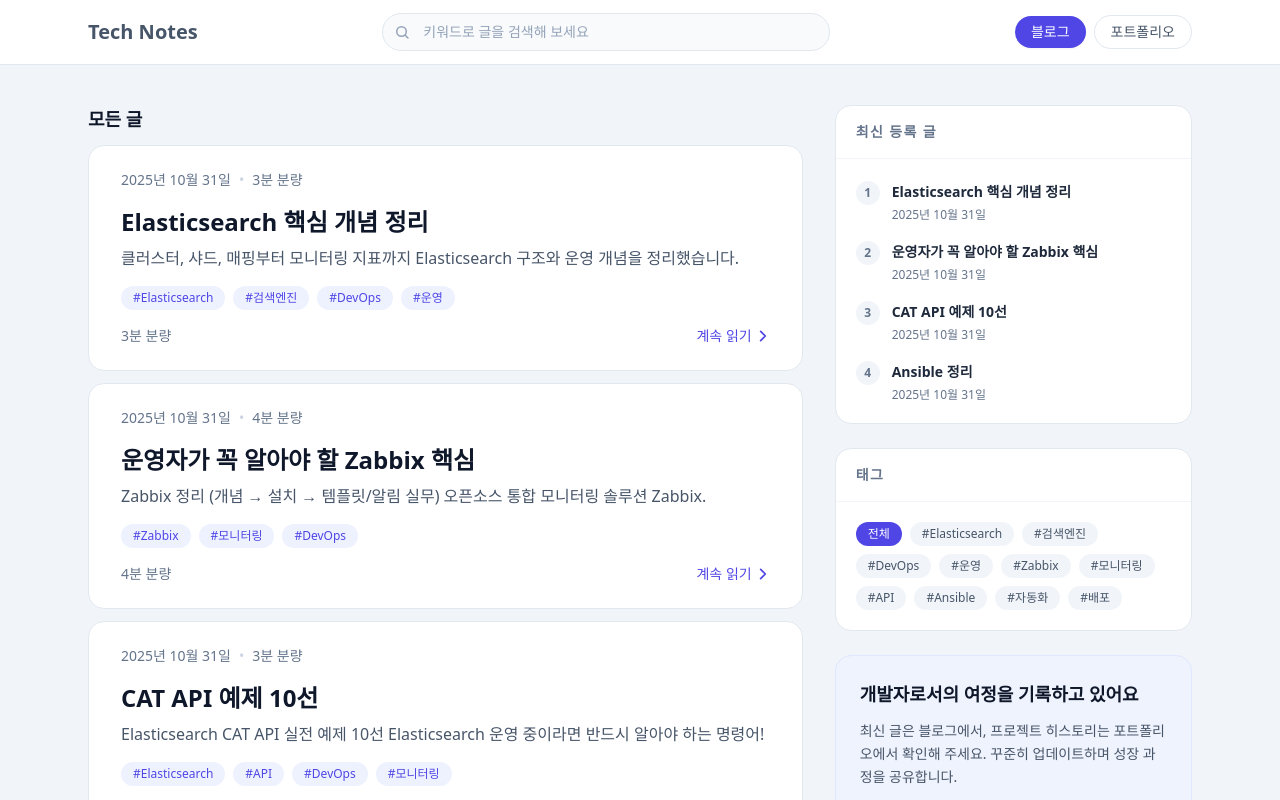
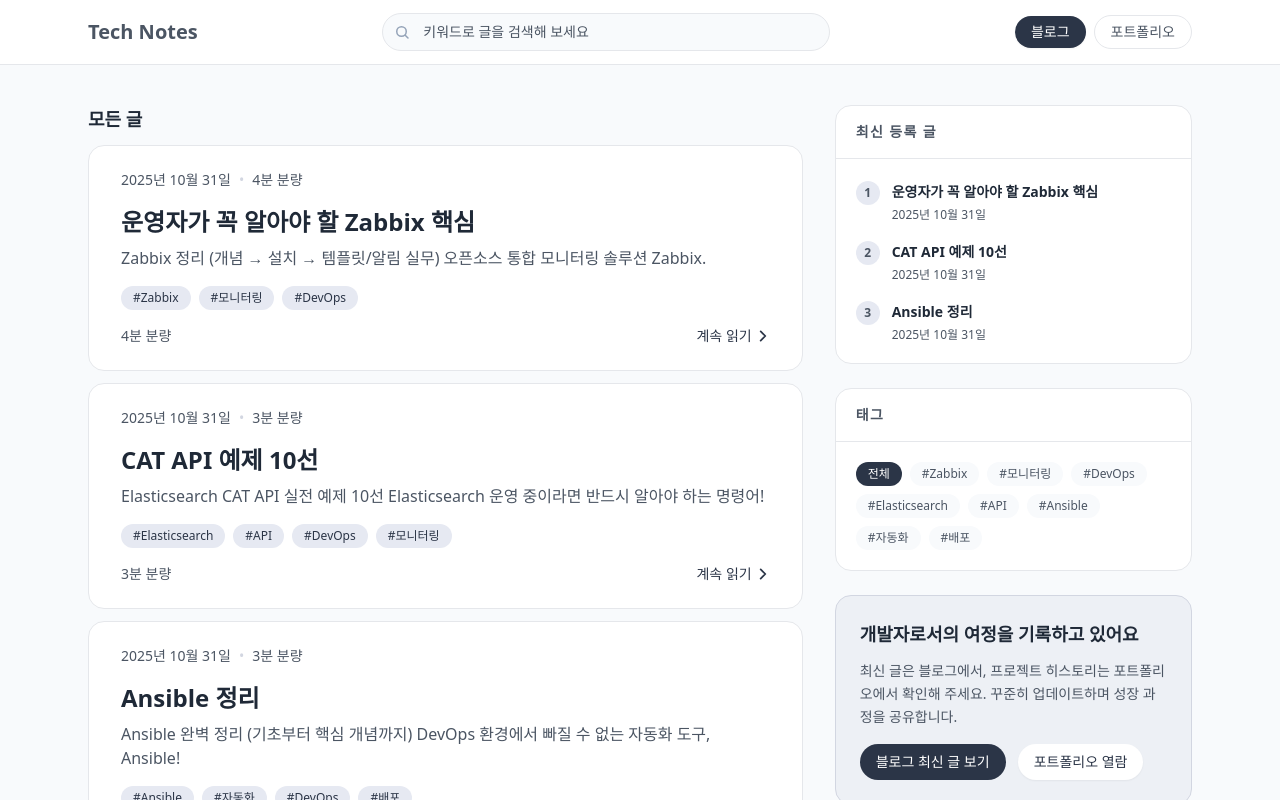
Before and after one commit to choidz/choidz.github.io, a React (Create React App) app: page / in a window 1280 px wide. Shown: the top 800 px of the page. Built offline with nearby package versions, Linux system fonts and the light colour scheme.

Commit message:
style: restyle blog palette to a dandy slate scheme

```diff
--- a/public/posts/index.json
+++ b/public/posts/index.json
@@ -1,14 +1,4 @@
 [
-  {
-    "slug": "elasticsearch-core-guide",
-    "title": "Elasticsearch 핵심 개념 정리",
-    "description": "클러스터, 샤드, 매핑부터 모니터링 지표까지 Elasticsearch 구조와 운영 개념을 정리했습니다.",
-    "date": "2025-10-31",
-    "tags": ["#Elasticsearch", "#검색엔진", "#DevOps", "#운영"],
-    "coverGradient": "from-emerald-500 via-teal-500 to-blue-500",
-    "readingMinutes": 3,
-    "contentPath": "/posts/elasticsearch-core-guide.md"
-  },
   {
     "slug": "zabbix",
     "title": "운영자가 꼭 알아야 할 Zabbix 핵심",
--- a/src/blog/layout.js
+++ b/src/blog/layout.js
@@ -12,18 +12,18 @@
 
 function SiteHeader() {
   return (
-    <header className='border-b border-slate-200 bg-white'>
+    <header className='border-b border-brand-border bg-brand-surface'>
       <div className='mx-auto flex h-16 w-full max-w-6xl items-center justify-between gap-4 px-4 sm:px-6'>
         <Link
           to={blogPaths.home}
-          className='inline-flex items-center gap-2 text-xl font-bold text-slate-900'>
-          <span className='hidden sm:inline text-slate-600'>Tech Notes</span>
+          className='inline-flex items-center gap-2 text-xl font-bold text-brand-foreground'>
+          <span className='hidden text-brand-muted sm:inline'>Tech Notes</span>
         </Link>
         <div className='hidden w-full max-w-md md:block'>
           <label className='relative block'>
             <span className='sr-only'>검색</span>
             <input
-              className='w-full rounded-full border border-slate-200 bg-slate-50 py-2 pl-10 pr-4 text-sm text-slate-700 placeholder:text-slate-400 focus:border-indigo-300 focus:outline-none focus:ring-2 focus:ring-indigo-200'
+              className='w-full rounded-full border border-brand-border bg-brand-background py-2 pl-10 pr-4 text-sm text-brand-foreground placeholder:text-brand-muted focus:border-brand-accent focus:outline-none focus:ring-2 focus:ring-brand-accent-soft'
               placeholder='키워드로 글을 검색해 보세요'
               type='search'
             />
@@ -49,15 +49,15 @@
             </svg>
           </label>
         </div>
-        <nav className='flex items-center gap-2 text-sm font-medium text-slate-600'>
+        <nav className='flex items-center gap-2 text-sm font-medium text-brand-muted'>
           {primaryLinks.map(({ label, path, isPrimary }) => (
             <Link
               key={label}
               to={path}
               className={`inline-flex items-center rounded-full px-4 py-1.5 transition ${
                 isPrimary
-                  ? "bg-indigo-600 text-white shadow-sm hover:bg-indigo-700"
-                  : "border border-slate-200 text-slate-600 hover:border-indigo-200 hover:bg-indigo-50 hover:text-indigo-600"
+                  ? "bg-brand-accent text-white shadow-sm hover:bg-brand-accent-hover"
+                  : "border border-brand-border text-brand-muted hover:border-brand-border-strong hover:bg-brand-accent-soft hover:text-brand-accent"
               }`}>
               {label}
             </Link>
@@ -68,90 +68,31 @@
   );
 }
 
-function FeaturedPost({ post, activeTag, onTagClick }) {
-  if (!post) {
-    return null;
-  }
-
-  const readingTime = post.readingMinutes ?? 1;
-  const gradient = post.coverGradient ?? "from-indigo-500 to-blue-500";
-
-  const handleTagClick = (event, tag) => {
-    event.preventDefault();
-    event.stopPropagation();
-    onTagClick?.(tag);
-  };
-
-  return (
-    <article className='group overflow-hidden rounded-3xl border border-slate-200 bg-white shadow-sm transition hover:border-indigo-200 hover:shadow-lg'>
-      <Link to={blogPaths.detailOf(post.slug)} className='flex h-full flex-col'>
-        <div
-          aria-hidden='true'
-          className={`h-48 w-full bg-gradient-to-br ${gradient} opacity-90 transition duration-300 group-hover:opacity-100`}
-        />
-        <div className='flex flex-1 flex-col gap-5 px-8 py-8'>
-          <div className='flex flex-wrap items-center gap-3 text-sm text-slate-500'>
-            <time dateTime={post.date}>{formatDate(post.date)}</time>
-            <span className='hidden text-slate-300 sm:inline'>•</span>
-            <span>{`${readingTime}분 분량`}</span>
-          </div>
-          <div className='space-y-3'>
-            <h1 className='text-3xl font-bold leading-tight text-slate-900 transition group-hover:text-indigo-600 sm:text-4xl'>
-              {post.title}
-            </h1>
-            <p className='text-base leading-relaxed text-slate-600 sm:text-lg'>
-              {post.description}
-            </p>
-          </div>
-          <div className='flex flex-wrap gap-2'>
-            {post.tags?.map((tag) => {
-              const isActive = activeTag === tag;
-              return (
-                <button
-                  key={tag}
-                  type='button'
-                  onClick={(event) => handleTagClick(event, tag)}
-                  className={`rounded-full px-3 py-1 text-xs font-medium transition focus:outline-none focus:ring-2 focus:ring-offset-1 ${
-                    isActive
-                      ? "bg-indigo-600 text-white focus:ring-indigo-300"
-                      : "bg-indigo-50 text-indigo-600 hover:bg-indigo-100"
-                  }`}>
-                  {tag}
-                </button>
-              );
-            })}
-          </div>
-        </div>
-      </Link>
-    </article>
-  );
-}
-
 function LatestStack({ items }) {
   if (!items?.length) {
     return null;
   }
 
   return (
-    <section className='rounded-2xl border border-slate-200 bg-white'>
-      <div className='border-b border-slate-100 px-5 py-4'>
-        <h2 className='text-sm font-semibold uppercase tracking-widest text-slate-500'>
+    <section className='rounded-2xl border border-brand-border bg-brand-surface'>
+      <div className='border-b border-brand-border px-5 py-4'>
+        <h2 className='text-sm font-semibold uppercase tracking-widest text-brand-muted'>
           최신 등록 글
         </h2>
       </div>
       <ol className='space-y-4 px-5 py-5'>
         {items.map((post, index) => (
           <li key={post.slug} className='flex items-start gap-3'>
-            <span className='mt-0.5 inline-flex h-6 w-6 items-center justify-center rounded-full bg-slate-100 text-xs font-semibold text-slate-500'>
+            <span className='mt-0.5 inline-flex h-6 w-6 items-center justify-center rounded-full bg-brand-accent-soft text-xs font-semibold text-brand-muted'>
               {index + 1}
             </span>
             <div className='space-y-1'>
               <Link
                 to={blogPaths.detailOf(post.slug)}
-                className='text-sm font-semibold text-slate-800 transition hover:text-indigo-600'>
+                className='text-sm font-semibold text-brand-foreground transition hover:text-brand-accent'>
                 {post.title}
               </Link>
-              <p className='text-xs text-slate-500'>{formatDate(post.date)}</p>
+              <p className='text-xs text-brand-muted'>{formatDate(post.date)}</p>
             </div>
           </li>
         ))}
@@ -170,9 +111,9 @@
   };
 
   return (
-    <section className='rounded-2xl border border-slate-200 bg-white'>
-      <div className='border-b border-slate-100 px-5 py-4'>
-        <h2 className='text-sm font-semibold uppercase tracking-widest text-slate-500'>
+    <section className='rounded-2xl border border-brand-border bg-brand-surface'>
+      <div className='border-b border-brand-border px-5 py-4'>
+        <h2 className='text-sm font-semibold uppercase tracking-widest text-brand-muted'>
           태그
         </h2>
       </div>
@@ -183,8 +124,8 @@
           aria-pressed={!activeTag}
           className={`rounded-full px-3 py-1 text-xs font-medium transition focus:outline-none focus:ring-2 focus:ring-offset-1 ${
             !activeTag
-              ? "bg-indigo-600 text-white focus:ring-indigo-300"
-              : "bg-slate-100 text-slate-600 hover:bg-indigo-50 hover:text-indigo-600"
+              ? "bg-brand-accent text-white focus:ring-brand-accent-soft"
+              : "bg-brand-background text-brand-muted hover:bg-brand-accent-soft hover:text-brand-accent"
           }`}>
           전체
         </button>
@@ -198,8 +139,8 @@
               aria-pressed={isActive}
               className={`rounded-full px-3 py-1 text-xs font-medium transition focus:outline-none focus:ring-2 focus:ring-offset-1 ${
                 isActive
-                  ? "bg-indigo-600 text-white focus:ring-indigo-300"
-                  : "bg-slate-100 text-slate-600 hover:bg-indigo-50 hover:text-indigo-600"
+                  ? "bg-brand-accent text-white focus:ring-brand-accent-soft"
+                  : "bg-brand-background text-brand-muted hover:bg-brand-accent-soft hover:text-brand-accent"
               }`}>
               {tag}
             </button>
@@ -212,23 +153,23 @@
 
 function CommunityCard() {
   return (
-    <section className='rounded-2xl border border-indigo-100 bg-indigo-50/70 p-6 text-slate-800'>
-      <h2 className='text-lg font-semibold text-slate-900'>
+    <section className='rounded-2xl border border-brand-border-strong bg-brand-accent-soft/60 p-6 text-brand-foreground'>
+      <h2 className='text-lg font-semibold text-brand-foreground'>
         개발자로서의 여정을 기록하고 있어요
       </h2>
-      <p className='mt-3 text-sm leading-relaxed text-slate-600'>
+      <p className='mt-3 text-sm leading-relaxed text-brand-muted'>
         최신 글은 블로그에서, 프로젝트 히스토리는 포트폴리오에서 확인해 주세요.
         꾸준히 업데이트하며 성장 과정을 공유합니다.
       </p>
       <div className='mt-4 flex flex-wrap gap-3'>
         <Link
           to={blogPaths.home}
-          className='inline-flex items-center rounded-full bg-indigo-600 px-4 py-2 text-sm font-medium text-white transition hover:bg-indigo-700'>
+          className='inline-flex items-center rounded-full bg-brand-accent px-4 py-2 text-sm font-medium text-white transition hover:bg-brand-accent-hover'>
           블로그 최신 글 보기
         </Link>
         <Link
           to={portfolioPath}
-          className='inline-flex items-center rounded-full bg-white px-4 py-2 text-sm font-medium text-indigo-600 shadow-sm transition hover:bg-indigo-50'>
+          className='inline-flex items-center rounded-full bg-brand-surface px-4 py-2 text-sm font-medium text-brand-accent shadow-sm transition hover:bg-brand-accent-soft'>
           포트폴리오 열람
         </Link>
       </div>
@@ -263,17 +204,17 @@
   };
 
   return (
-    <div className='min-h-screen bg-slate-100 text-slate-900'>
+    <div className='min-h-screen bg-brand-background text-brand-foreground'>
       <SiteHeader />
       <main className='mx-auto w-full max-w-6xl px-4 py-8 sm:px-6 sm:py-10'>
         {isLoading ? (
-          <p className='text-sm text-slate-500'>게시글을 불러오는 중입니다…</p>
+          <p className='text-sm text-brand-muted'>게시글을 불러오는 중입니다…</p>
         ) : error ? (
           <p className='rounded-lg bg-rose-50 p-4 text-sm text-rose-600'>
             {error}
           </p>
         ) : !filteredPosts.length ? (
-          <div className='rounded-2xl border border-dashed border-slate-300 bg-white p-10 text-center text-slate-500'>
+          <div className='rounded-2xl border border-dashed border-brand-border bg-brand-surface p-10 text-center text-brand-muted'>
             게시글이 없습니다. 새로운 글을 작성해 주세요.
           </div>
         ) : (
--- a/src/blog/post-list.js
+++ b/src/blog/post-list.js
@@ -4,7 +4,7 @@
 
 function EmptyState({ activeTag }) {
   return (
-    <div className='rounded-2xl border border-dashed border-gray-300 bg-white p-10 text-center text-gray-500'>
+    <div className='rounded-2xl border border-dashed border-brand-border bg-brand-surface p-10 text-center text-brand-muted'>
       {activeTag
         ? `'${activeTag}' 태그로 등록된 글이 없습니다. 다른 태그를 선택해 보세요!`
         : "아직 등록된 글이 없습니다. 조금만 기다려 주세요!"}
@@ -37,27 +37,27 @@
   return (
     <div className='space-y-3'>
       {title ? (
-        <h2 className='text-lg font-semibold text-slate-900'>{title}</h2>
+        <h2 className='text-lg font-semibold text-brand-foreground'>{title}</h2>
       ) : null}
       {sortedPosts.map((post) => {
         const readingTime = post.readingMinutes ?? 1;
         return (
           <article
             key={post.slug}
-            className='group overflow-hidden rounded-2xl border border-slate-200 bg-white transition hover:border-indigo-200 hover:shadow-md'>
+            className='group overflow-hidden rounded-2xl border border-brand-border bg-brand-surface transition hover:border-brand-border-strong hover:shadow-md'>
             <Link
               to={blogPaths.detailOf(post.slug)}
               className='flex h-full flex-col gap-4 px-6 py-5 sm:px-8 sm:py-6'>
-              <div className='flex flex-wrap items-center gap-2 text-xs text-slate-500 sm:text-sm'>
+              <div className='flex flex-wrap items-center gap-2 text-xs text-brand-muted sm:text-sm'>
                 <time dateTime={post.date}>{formatDate(post.date)}</time>
-                <span className='hidden text-slate-300 sm:inline'>•</span>
+                <span className='hidden text-brand-border-strong sm:inline'>•</span>
                 <span>{`${readingTime}분 분량`}</span>
               </div>
               <div>
-                <h2 className='text-xl font-semibold text-slate-900 transition group-hover:text-indigo-600 sm:text-2xl'>
+                <h2 className='text-xl font-semibold text-brand-foreground transition group-hover:text-brand-accent sm:text-2xl'>
                   {post.title}
                 </h2>
-                <p className='mt-2 text-sm leading-relaxed text-slate-600 sm:text-base'>
+                <p className='mt-2 text-sm leading-relaxed text-brand-muted sm:text-base'>
                   {post.description}
                 </p>
               </div>
@@ -71,17 +71,17 @@
                       onClick={(event) => handleTagClick(event, tag)}
                       className={`rounded-full px-3 py-1 text-xs font-medium transition focus:outline-none focus:ring-2 focus:ring-offset-1 ${
                         isActive
-                          ? "bg-indigo-600 text-white focus:ring-indigo-300"
-                          : "bg-indigo-50 text-indigo-600 hover:bg-indigo-100"
+                          ? "bg-brand-accent text-white focus:ring-brand-accent-soft"
+                          : "bg-brand-accent-soft text-brand-accent hover:bg-brand-border-strong"
                       }`}>
                       {tag}
                     </button>
                   );
                 })}
               </div>
-              <div className='mt-auto flex items-center justify-between text-xs text-slate-500 sm:text-sm'>
+              <div className='mt-auto flex items-center justify-between text-xs text-brand-muted sm:text-sm'>
                 <span>{`${readingTime}분 분량`}</span>
-                <span className='inline-flex items-center gap-1 font-medium text-indigo-600'>
+                <span className='inline-flex items-center gap-1 font-medium text-brand-accent'>
                   계속 읽기
                   <svg
                     aria-hidden='true'
--- a/tailwind.config.js
+++ b/tailwind.config.js
@@ -7,7 +7,22 @@
   theme: {
     container: {
       center : true,
-    }
+    },
+    extend: {
+      colors: {
+        "brand-background": "#F8FAFC",
+        "brand-surface": "#FFFFFF",
+        "brand-muted": "#4B5563",
+        "brand-foreground": "#1F2937",
+        "brand-border": "#E5E7EB",
+        "brand-border-strong": "#D2D6E1",
+        "brand-accent": "#2B3547",
+        "brand-accent-hover": "#1F2937",
+        "brand-accent-soft": "#E6E9F2",
+        "brand-gold": "#EAB308",
+        "brand-orange": "#F97316",
+      },
+    },
   },
   plugins: [],
 }
```
Also changed, not shown: public/posts/elasticsearch-core-guide.md (deleted, +0 -149 lines), src/blog/post-page.js (+28 -30 lines), src/routes/not-found.js (+5 -5 lines).
